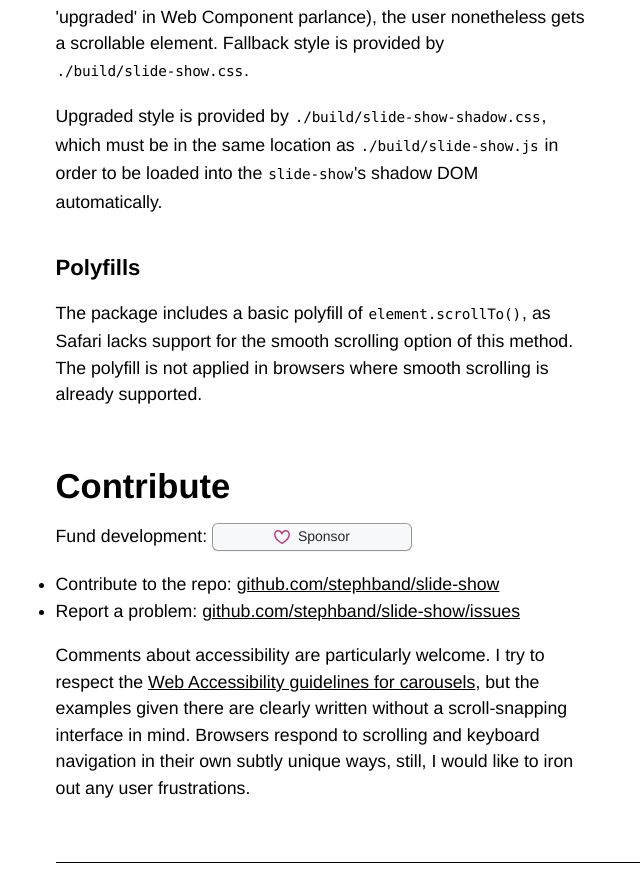
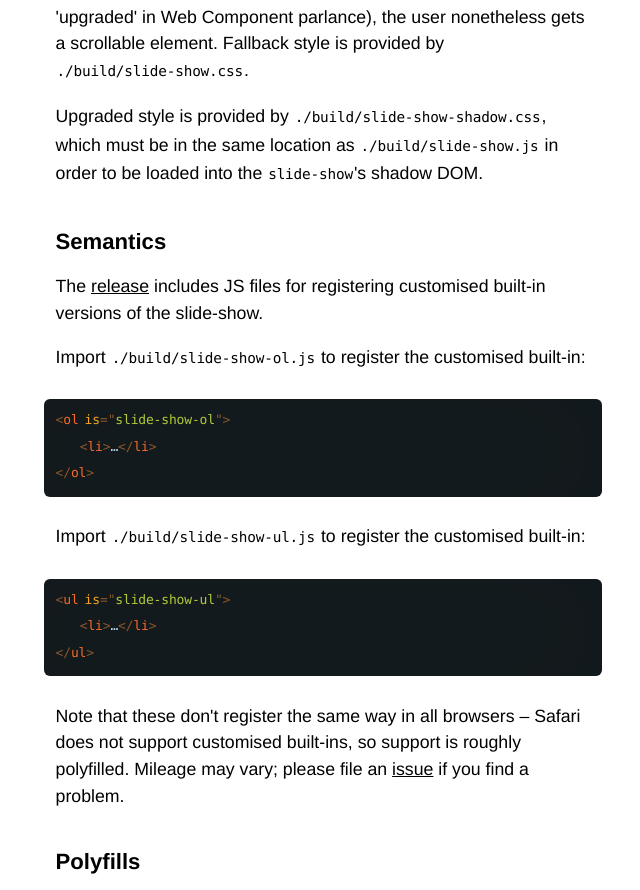
Before and after one commit to stephband/slide-show, a website: page index.html in a window 1280 px wide. Shown: the part 2625-3515 px from the top of the page, without its empty margins (108-748 px from the left). Drawn offline with Linux system fonts and the light colour scheme; a web font is replaced by a local one.

Commit message:
Updates docs with description of customised built-ins

```diff
--- a/index.html
+++ b/index.html
@@ -406,7 +406,34 @@ for some browser inconsistencies.)</p>
 
         <p>Upgraded style is provided by <code>./build/slide-show-shadow.css</code>, which
         must be in the same location as <code>./build/slide-show.js</code> in order
-        to be loaded into the <code>slide-show</code>'s shadow DOM automatically.</p>
+        to be loaded into the <code>slide-show</code>'s shadow DOM.</p>
+
+        <h3 class="docs-text-04">Semantics</h3>
+
+        <p>The <a href="github.com/stephband/slide-show/releases">release</a>
+        includes JS files for registering customised built-in versions of the
+        slide-show.</p>
+
+
+<p>Import <code>./build/slide-show-ol.js</code> to register the customised built-in:</p>
+<pre><code class="language-html"><span class="token tag"><span class="token tag"><span class="token punctuation">&lt;</span>ol</span> <span class="token attr-name">is</span><span class="token attr-value"><span class="token punctuation attr-equals">=</span><span class="token punctuation">"</span>slide-show-ol<span class="token punctuation">"</span></span><span class="token punctuation">></span></span>
+    <span class="token tag"><span class="token tag"><span class="token punctuation">&lt;</span>li</span><span class="token punctuation">></span></span>…<span class="token tag"><span class="token tag"><span class="token punctuation">&lt;/</span>li</span><span class="token punctuation">></span></span>
+<span class="token tag"><span class="token tag"><span class="token punctuation">&lt;/</span>ol</span><span class="token punctuation">></span></span></code></pre>
+
+
+
+<p>Import <code>./build/slide-show-ul.js</code> to register the customised built-in:</p>
+<pre><code class="language-html"><span class="token tag"><span class="token tag"><span class="token punctuation">&lt;</span>ul</span> <span class="token attr-name">is</span><span class="token attr-value"><span class="token punctuation attr-equals">=</span><span class="token punctuation">"</span>slide-show-ul<span class="token punctuation">"</span></span><span class="token punctuation">></span></span>
+    <span class="token tag"><span class="token tag"><span class="token punctuation">&lt;</span>li</span><span class="token punctuation">></span></span>…<span class="token tag"><span class="token tag"><span class="token punctuation">&lt;/</span>li</span><span class="token punctuation">></span></span>
+<span class="token tag"><span class="token tag"><span class="token punctuation">&lt;/</span>ul</span><span class="token punctuation">></span></span></code></pre>
+
+
+
+        <p>Note that these don't register the same way in
+        all browsers – Safari does not support customised built-ins, so support
+        is roughly polyfilled. Mileage may vary; please file an
+        <a href="github.com/stephband/slide-show/issues">issue</a> if you find
+        a problem.</p>
 
         <h3 class="docs-text-04">Polyfills</h3>
 
@@ -437,12 +464,10 @@ for some browser inconsistencies.)</p>
 
         <p>Comments about accessibility are particularly welcome. I try to respect the
         <a href="https://www.w3.org/WAI/tutorials/carousels/">Web Accessibility guidelines for carousels</a>,
-        but the examples given there are clearly written without a scroll-snapping interface in mind.
-        Browsers respond to scrolling and keyboard navigation in their own subtly unique
-        ways, still, I would like to iron out any user frustrations.</p>
+        but the examples given there are clearly written without a scroll-snapping interface in mind,
+        and browsers respond to scrolling and keyboard navigation in their own subtly unique
+        ways.</p>
     </section>
-
-
 
     <hr class="x1 3x @1-6x @2-x2 @2-7x"/>
 
```
Also changed, not shown: slide-show-figure.js (+11 -0 lines), slide-show-ol.js (+11 -0 lines), slide-show-ul.js (+11 -0 lines), docs/docs.css, docs/docs.js, 2 other files.
